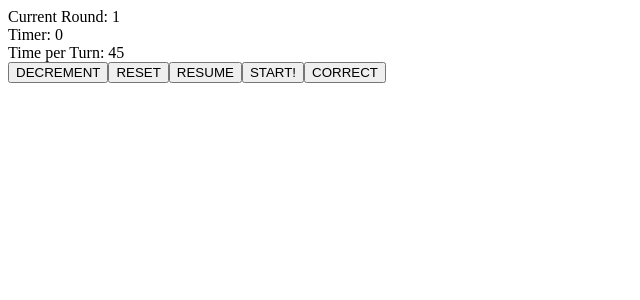
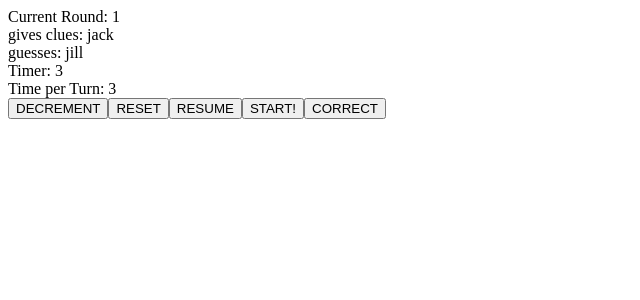
Before and after one commit to LevPewPew/hats-reboot, a React (Create React App) app: page /play in a window 1280 px wide. Shown: the top 300 px of the page, without its empty margins (0-640 px from the left). Built offline with nearby package versions, Linux system fonts and the light colour scheme.

Commit message:
added time resetting and side effects for a round ending etc

```diff
--- a/src/actions/game-actions.ts
+++ b/src/actions/game-actions.ts
@@ -2,14 +2,14 @@ import { GameActionType } from 'src/actions/action-types';
 
 export interface IncrementPlayersScore {
   type: GameActionType.INCREMENT_PLAYERS_SCORE;
-  player: string;
+  playerName: string;
   round: number;
 }
 
-export function incrementPlayersScore(player: string, round: number): IncrementPlayersScore {
+export function incrementPlayersScore(playerName: string, round: number): IncrementPlayersScore {
   return {
     type: GameActionType.INCREMENT_PLAYERS_SCORE,
-    player,
+    playerName,
     round,
   };
 }
--- a/src/components/ScoreTable.tsx
+++ b/src/components/ScoreTable.tsx
@@ -49,8 +49,10 @@ export const ScoreTable: React.FC<ScoreTableProps> = ({ className, allScores })
     <div className={className}>
       <div className="headers">
         <div className="header"></div>
-        {allScores[0].scores.map((score) => (
-          <div className="header">Round {score.round}</div>
+        {allScores[0].scores.map((score, i) => (
+          <div key={i} className="header">
+            Round {score.round}
+          </div>
         ))}
         <div className="header">Total</div>
       </div>
@@ -63,7 +65,7 @@ export const ScoreTable: React.FC<ScoreTableProps> = ({ className, allScores })
           const totalPlayer2 = allScores[i + 1].scores.reduce((acc, cv) => acc + cv.score, 0);
           const total = totalPlayer1 + totalPlayer2;
 
-          return <Total total={total} />;
+          return <Total key={i} total={total} />;
         } else {
           return null;
         }
--- a/src/pages/PlayPage.tsx
+++ b/src/pages/PlayPage.tsx
@@ -4,6 +4,7 @@ import styled from 'styled-components';
 import { Timer, WordDisplay } from 'src/components';
 import { GeneralBtn } from 'src/components/buttons';
 import { decrementTimer, resetTimer } from 'src/actions/play-actions';
+import { incrementPlayersScore } from 'src/actions/game-actions';
 import { useDispatch, useSelector } from 'react-redux';
 import { sample } from 'src/utils/array';
 import { RootState } from '@hats-reboot/state-management-types';
@@ -15,8 +16,11 @@ interface PlayPageProps {
 export const PlayPage: React.FC<PlayPageProps> = ({ className }) => {
   const history = useHistory();
   const round = useSelector<RootState, number>((state) => state.playReducer.round);
+  const timer = useSelector<RootState, number>((state) => state.playReducer.timer);
+  const players = useSelector<RootState, Array<Player>>((state) => state.gameReducer.players);
   const words = useSelector<RootState, Array<string>>((state) => state.gameReducer.words);
   const [hat, setHat] = useState(words);
+  const [currentTurn, setCurrentTurn] = useState(0);
   const [isTimerTicking, setIsTimerTicking] = useState(false);
   const [currentWord, setCurrentWord] = useState('');
   const dispatch = useDispatch();
@@ -32,12 +36,32 @@ export const PlayPage: React.FC<PlayPageProps> = ({ className }) => {
     setHat(newHat);
   };
 
+  const getClueGiver = (): Player => {
+    const clueGiver = players.find((player) => player.turnOrder === currentTurn);
+
+    if (clueGiver) {
+      return clueGiver;
+    } else {
+      throw 'Clue Giver not found!';
+    }
+  };
+
+  const getGuesser = (): Player => {
+    const currentPlayer = getClueGiver();
+    const guesser = players.find((player) => player.team === currentPlayer?.team && player.name !== currentPlayer.name);
+
+    if (guesser) {
+      return guesser;
+    } else {
+      throw 'Guesser not found!';
+    }
+  };
+
   useEffect(() => {
-    if (firstRender.current) {
-      firstRender.current = false;
-      return;
-    }
+    dispatch(resetTimer());
+  }, []);
 
+  useEffect(() => {
     if (isTimerTicking) {
       intervalId.current = setInterval(() => dispatch(decrementTimer()), 1000);
     } else {
@@ -51,9 +75,28 @@ export const PlayPage: React.FC<PlayPageProps> = ({ className }) => {
     }
   }, [hat.length, history]);
 
+  useEffect(() => {
+    if (firstRender.current) {
+      firstRender.current = false;
+      return;
+    }
+
+    if (timer === 0) {
+      if (currentTurn < players.length - 1) {
+        setCurrentTurn(currentTurn + 1);
+        dispatch(resetTimer());
+        setIsTimerTicking(false);
+      } else {
+        setCurrentTurn(0);
+      }
+    }
+  }, [timer]);
+
   return (
     <main className={className}>
       <div>Current Round: {round}</div>
+      <div>gives clues: {getClueGiver().name}</div>
+      <div>guesses: {getGuesser().name}</div>
       <WordDisplay>
         <span>{currentWord}</span>
       </WordDisplay>
@@ -67,13 +110,19 @@ export const PlayPage: React.FC<PlayPageProps> = ({ className }) => {
       <GeneralBtn handleClick={() => (isTimerTicking ? setIsTimerTicking(false) : setIsTimerTicking(true))}>
         <div>{isTimerTicking ? 'PAUSE' : 'RESUME'}</div>
       </GeneralBtn>
-      <GeneralBtn handleClick={() => pickWord()}>
+      <GeneralBtn
+        handleClick={() => {
+          pickWord();
+          setIsTimerTicking(true);
+        }}
+      >
         <div>START!</div>
       </GeneralBtn>
       <GeneralBtn
         handleClick={() => {
           removeWord(currentWord);
           pickWord();
+          dispatch(incrementPlayersScore(getClueGiver().name, round));
         }}
       >
         <div>CORRECT</div>
--- a/src/reducers/game-reducer.ts
+++ b/src/reducers/game-reducer.ts
@@ -13,6 +13,7 @@ function gameReducer(state: GameState = initialState, action: GameAction): GameS
   switch (action.type) {
     case GameActionType.INCREMENT_PLAYERS_SCORE:
       return {
+        // TODO logic to increase a specific players score
         ...state,
       };
     default:
--- a/src/reducers/settings-reducer.ts
+++ b/src/reducers/settings-reducer.ts
@@ -5,7 +5,8 @@ interface SettingsState {
   timePerTurn: number;
 }
 
-const initialState: SettingsState = { timePerTurn: 45 };
+// FIXME change to 45 default once finished devving
+const initialState: SettingsState = { timePerTurn: 3 };
 
 function settingsReducer(state: SettingsState = initialState, action: SettingsAction): SettingsState {
   switch (action.type) {
```
